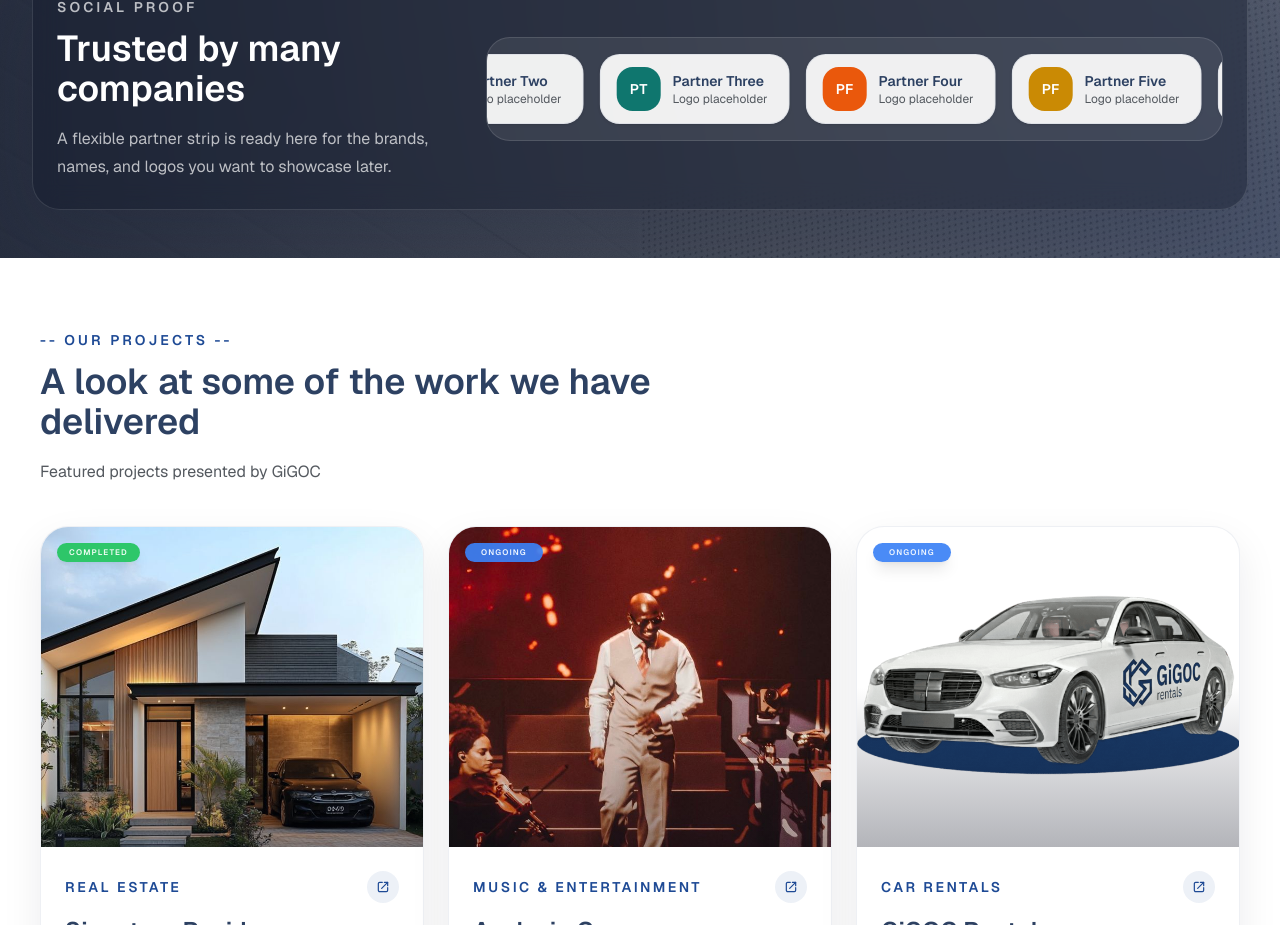
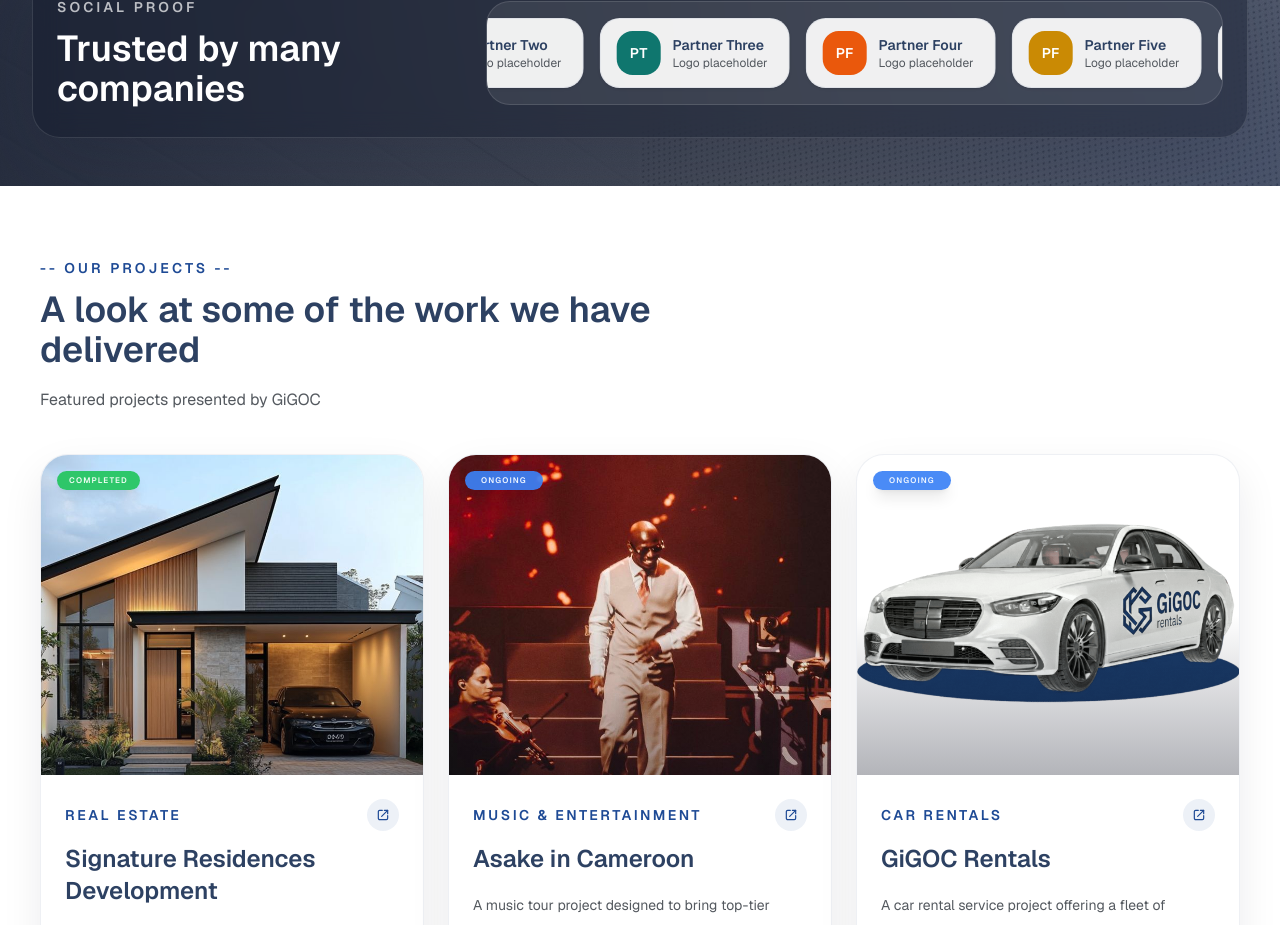
Before and after one commit to mrnguchi/gigoc-, a Next.js app: page / in a window 1280 px wide. Shown: the part 820-1745 px from the top of the page. Built offline with nearby package versions, Linux system fonts and the light colour scheme.

Commit message:
home 1.1

```diff
--- a/src/components/CompaniesCarousel.tsx
+++ b/src/components/CompaniesCarousel.tsx
@@ -57,9 +57,7 @@
           <h2 className="mt-3 text-3xl font-semibold text-white sm:text-4xl">
             Trusted by many companies
           </h2>
-          <p className="mt-4 max-w-md text-base leading-7 text-white/70">
-            A flexible partner strip is ready here for the brands, names, and logos you want to showcase later.
-          </p>
+
         </div>
 
         <div
```
